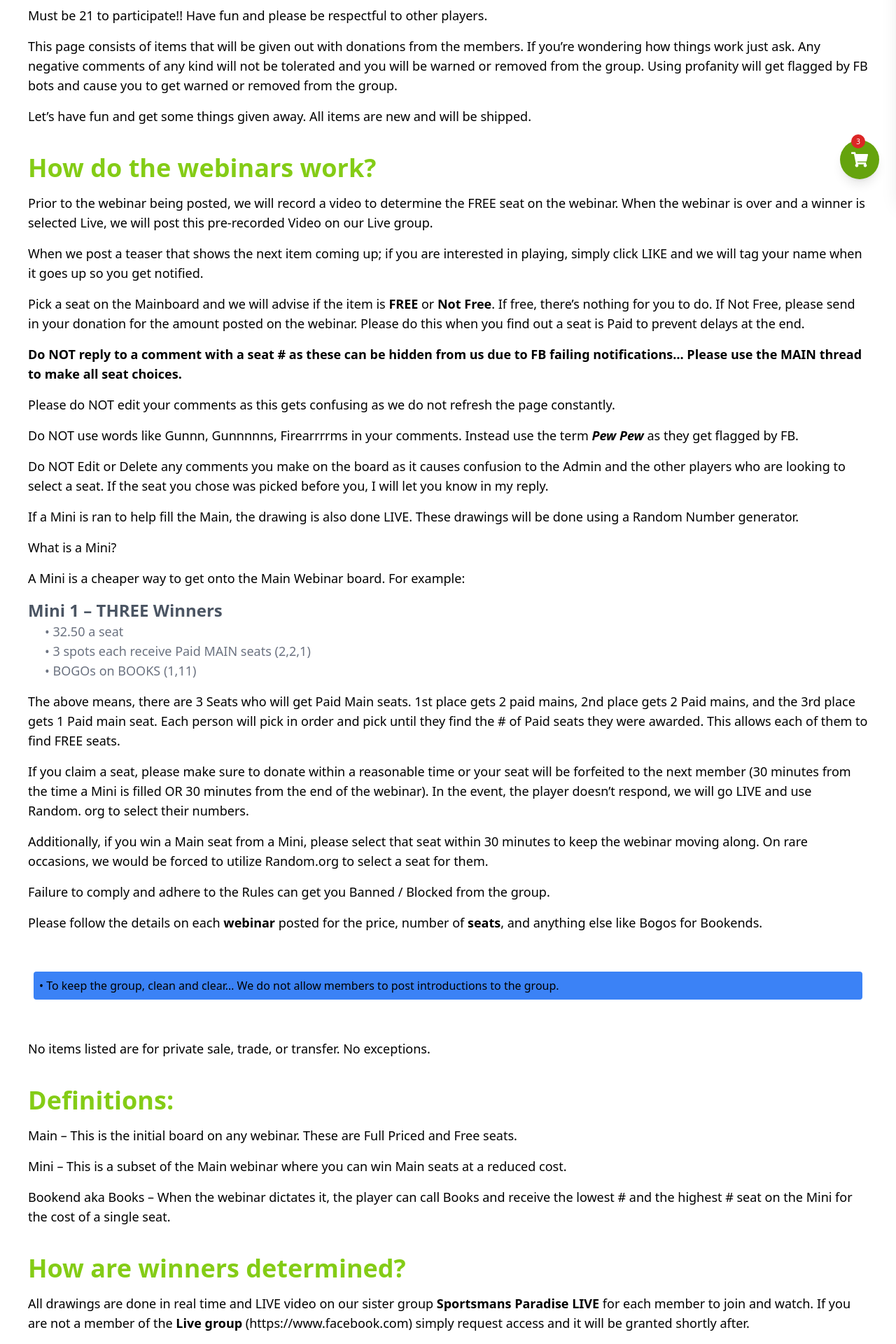
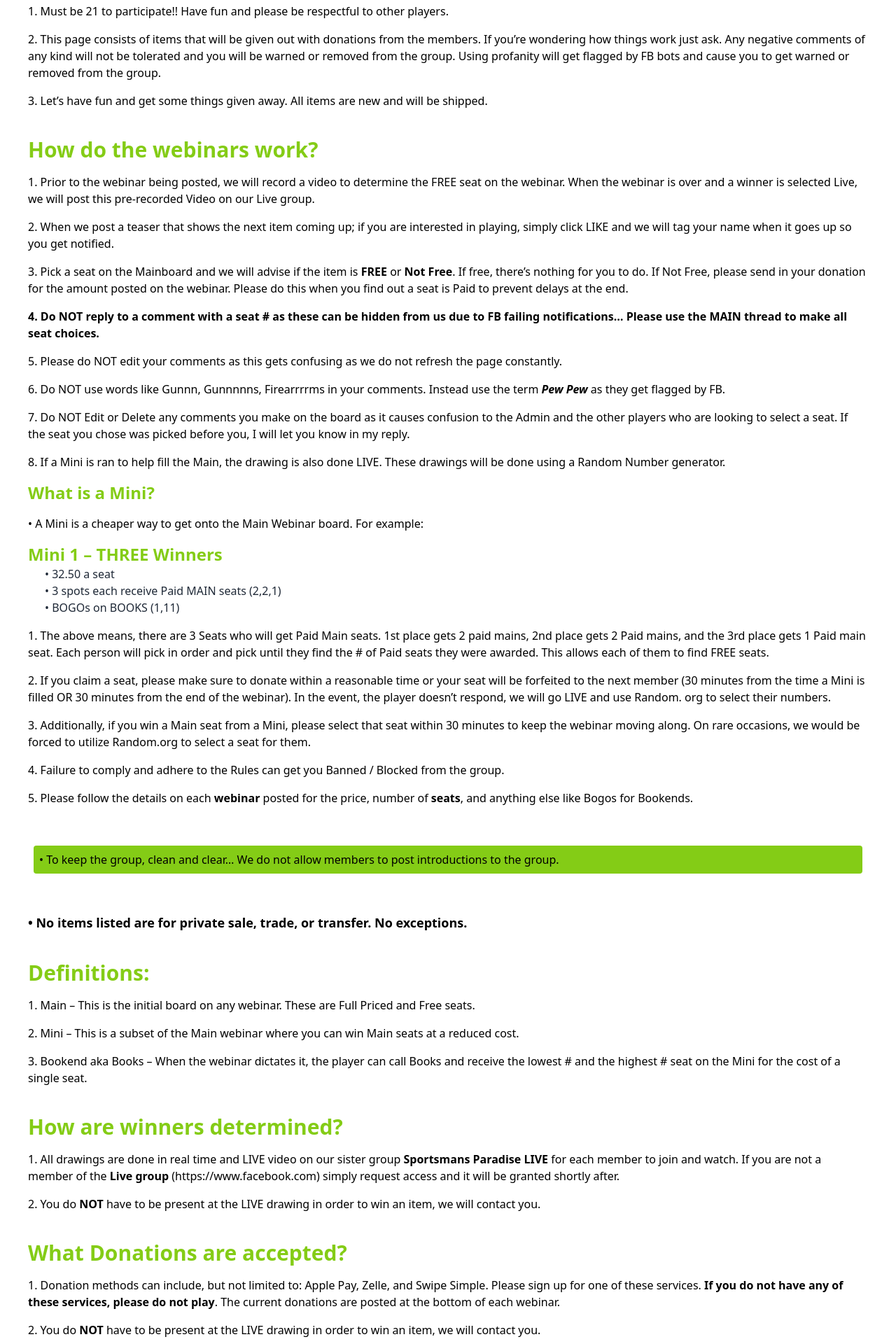
Before and after one commit to 404annas/FireArms-Web-App, a React (Vite) app: page /rules in a window 1280 px wide. Shown: the part 520-2440 px from the top of the page at 70% size. Built offline with nearby package versions, Linux system fonts and the light colour scheme.

Commit message:
Design Changes

```diff
--- a/index.html
+++ b/index.html
@@ -6,7 +6,7 @@
   <link rel="icon" type="image/svg+xml"
     href="https://2ndtononeprecisionfirearms.com/wp-content/uploads/2024/04/2ndtononeprecisionfirearms.webp" />
   <meta name="viewport" content="width=device-width, initial-scale=1.0" />
-  <title>FireArms | TX</title>
+  <title>Precision FireArms</title>
 </head>
 
 <body>
--- a/src/components/Cart/Cart.jsx
+++ b/src/components/Cart/Cart.jsx
@@ -1,116 +1,116 @@
-import React, { useState } from "react";
-import { Link } from "react-router-dom";
-import { FaShoppingCart } from "react-icons/fa";
+// import React, { useState } from "react";
+// import { Link } from "react-router-dom";
+// import { FaShoppingCart } from "react-icons/fa";
 
-const Cart = () => {
-  const [isOpen, setIsOpen] = useState(false);
+// const Cart = () => {
+//   const [isOpen, setIsOpen] = useState(false);
 
-  const cartItems = [
-    {
-      id: 1,
-      name: "Laptop",
-      price: "$999",
-    },
-    {
-      id: 2,
-      name: "Headphones",
-      price: "$199",
-    },
-    {
-      id: 3,
-      name: "Smartphone",
-      price: "$499",
-    },
-  ];
+//   const cartItems = [
+//     {
+//       id: 1,
+//       name: "Laptop",
+//       price: "$999",
+//     },
+//     {
+//       id: 2,
+//       name: "Headphones",
+//       price: "$199",
+//     },
+//     {
+//       id: 3,
+//       name: "Smartphone",
+//       price: "$499",
+//     },
+//   ];
 
-  const cartCount = cartItems.length;
+//   const cartCount = cartItems.length;
 
-  const toggleSidebar = () => {
-    setIsOpen(!isOpen);
-  };
+//   const toggleSidebar = () => {
+//     setIsOpen(!isOpen);
+//   };
 
-  return (
-    <>
-      {isOpen && (
-        <div
-          onClick={toggleSidebar}
-          className="fixed inset-0 bg-black opacity-50 z-40"
-          style={{ cursor: "pointer" }}
-        ></div>
-      )}
+//   return (
+//     <>
+//       {isOpen && (
+//         <div
+//           onClick={toggleSidebar}
+//           className="fixed inset-0 bg-black opacity-50 z-40"
+//           style={{ cursor: "pointer" }}
+//         ></div>
+//       )}
 
-      <div
-        onClick={toggleSidebar}
-        className="fixed bottom-6 right-6 bg-lime-600 text-white p-4 rounded-full shadow-lg cursor-pointer transition-transform transform hover:scale-110 focus:outline-none z-50"
-      >
-        <span className="relative">
-          <FaShoppingCart className="text-2xl" />
-          {cartCount > 0 && (
-            <span
-              className="absolute -top-6 text-xs bg-red-600 text-white rounded-full w-5 h-5 flex items-center justify-center"
-              style={{ fontSize: "10px" }}
-            >
-              {cartCount}
-            </span>
-          )}
-        </span>
-      </div>
+//       <div
+//         onClick={toggleSidebar}
+//         className="fixed bottom-6 right-6 bg-lime-600 text-white p-4 rounded-full shadow-lg cursor-pointer transition-transform transform hover:scale-110 focus:outline-none z-50"
+//       >
+//         <span className="relative">
+//           <FaShoppingCart className="text-2xl" />
+//           {cartCount > 0 && (
+//             <span
+//               className="absolute -top-6 text-xs bg-red-600 text-white rounded-full w-5 h-5 flex items-center justify-center"
+//               style={{ fontSize: "10px" }}
+//             >
+//               {cartCount}
+//             </span>
+//           )}
+//         </span>
+//       </div>
 
-      <div
-        className={`fixed top-0 right-0 h-full bg-white shadow-xl transition-transform duration-500 ease-in-out ${
-          isOpen ? "translate-x-0" : "translate-x-full"
-        }`}
-        style={{
-          width: "280px",
-          zIndex: "999",
-        }}
-      >
-        <div className="p-6 flex flex-col h-full">
-          <h2 className="text-2xl font-semibold text-lime-600 mb-6">
-            Your Cart
-          </h2>
+//       <div
+//         className={`fixed top-0 right-0 h-full bg-white shadow-xl transition-transform duration-500 ease-in-out ${
+//           isOpen ? "translate-x-0" : "translate-x-full"
+//         }`}
+//         style={{
+//           width: "280px",
+//           zIndex: "999",
+//         }}
+//       >
+//         <div className="p-6 flex flex-col h-full">
+//           <h2 className="text-2xl font-semibold text-lime-600 mb-6">
+//             Your Cart
+//           </h2>
 
-          <div className="flex-1 overflow-y-auto">
-            {cartCount === 0 ? (
-              <p className="text-center text-gray-600 mt-12">
-                Your cart is empty
-              </p>
-            ) : (
-              <ul>
-                {cartItems.map((item) => (
-                  <li
-                    key={item.id}
-                    className="flex items-center mb-4 border-b pb-4"
-                  >
-                    <div className="flex sm:flex-row flex-col gap-4 sm:items-center items-start">
-                      <p className="text-lg font-semibold">{item.name}</p>
-                      <p className="text-sm text-gray-500">{item.price}</p>
-                    </div>
-                  </li>
-                ))}
-              </ul>
-            )}
-          </div>
+//           <div className="flex-1 overflow-y-auto">
+//             {cartCount === 0 ? (
+//               <p className="text-center text-gray-600 mt-12">
+//                 Your cart is empty
+//               </p>
+//             ) : (
+//               <ul>
+//                 {cartItems.map((item) => (
+//                   <li
+//                     key={item.id}
+//                     className="flex items-center mb-4 border-b pb-4"
+//                   >
+//                     <div className="flex sm:flex-row flex-col gap-4 sm:items-center items-start">
+//                       <p className="text-lg font-semibold">{item.name}</p>
+//                       <p className="text-sm text-gray-500">{item.price}</p>
+//                     </div>
+//                   </li>
+//                 ))}
+//               </ul>
+//             )}
+//           </div>
 
-          <div className="mt-auto">
-            <Link
-              to="/previous-webinars"
-              className="block w-full py-3 bg-lime-600 text-white text-center rounded-md hover:bg-lime-700 transition duration-300"
-            >
-              Go to Shop
-            </Link>
-          </div>
+//           <div className="mt-auto">
+//             <Link
+//               to="/previous-webinars"
+//               className="block w-full py-3 bg-lime-600 text-white text-center rounded-md hover:bg-lime-700 transition duration-300"
+//             >
+//               Go to Shop
+//             </Link>
+//           </div>
 
-          <button
-            onClick={toggleSidebar}
-            className="absolute top-4 right-4 text-xl text-lime-600 hover:text-lime-800"
-          >
-            &times;
-          </button>
-        </div>
-      </div>
-    </>
-  );
-};
+//           <button
+//             onClick={toggleSidebar}
+//             className="absolute top-4 right-4 text-xl text-lime-600 hover:text-lime-800"
+//           >
+//             &times;
+//           </button>
+//         </div>
+//       </div>
+//     </>
+//   );
+// };
 
-export default Cart;
+// export default Cart;
--- a/src/components/Layout.jsx
+++ b/src/components/Layout.jsx
@@ -3,7 +3,7 @@
 import Navbar from "./Navbar/Navbar";
 import Footer from "./Footer/Footer";
 import BgFooter from "./Big Footer/BgFooter";
-import Cart from "./Cart/Cart"
+// import Cart from "./Cart/Cart";
 
 const Layout = () => {
   return (
@@ -15,7 +15,7 @@
       <BgFooter />
       <Footer />
 
-      <Cart />
+      {/* <Cart /> */}
     </div>
   );
 };
--- a/src/components/Navbar/Navbar.jsx
+++ b/src/components/Navbar/Navbar.jsx
@@ -4,12 +4,12 @@
 
 const navItems = [
   { label: "Home", path: "/" },
-  { label: "Previous Webinars", path: "/previous-webinars" },
-  { label: "Webinars", path: "/webinars" },
+  // { label: "Previous Webinars", path: "/previous-webinars" },
+  // { label: "Webinars", path: "/webinars" },
   { label: "Rules", path: "/rules" },
   { label: "FAQs", path: "/faqs" },
   { label: "Contact", path: "/contact" },
-  { label: "My Account", path: "/account" },
+  { label: "Register", path: "/account" },
   { label: "Login", path: "https://precision-firearm-game.netlify.app" },
 ];
 
--- a/src/pages/Faqs.jsx
+++ b/src/pages/Faqs.jsx
@@ -103,7 +103,7 @@
             </button>
             <div
               className={`transition-all duration-300 px-6 sm:px-8 overflow-hidden ${
-                openIndex === index ? "sm:max-h-48 max-h-fit py-8" : "max-h-0"
+                openIndex === index ? "sm:max-h-fit max-h-fit py-8" : "max-h-0"
               }`}
             >
               <p className="text-gray-700 text-md sm:text-lg mb-4">
--- a/src/pages/ReturnPolicy.jsx
+++ b/src/pages/ReturnPolicy.jsx
@@ -82,20 +82,20 @@
           </p>
 
           <p>
-            If you choose not to use a carrier that offers tracking and do not
+            1. If you choose not to use a carrier that offers tracking and do not
             insure or declare the full value of the product, you will be
             responsible for any loss or damage to the product during shipping.
           </p>
 
           <p>
-            Content on this site may include embedded content (e.g. videos,
+            2. Content on this site may include embedded content (e.g. videos,
             images, articles, etc.). Embedded content from other websites
             behaves in the exact same way as if the visitor has visited the
             other website.
           </p>
 
           <p>
-            These websites may collect data about you, use cookies, embed
+            3. These websites may collect data about you, use cookies, embed
             additional third-party tracking, and monitor your interaction with
             that embedded content, including tracking your interaction if you
             have an account and are logged in to that website.
--- a/src/pages/Rules.jsx
+++ b/src/pages/Rules.jsx
@@ -34,182 +34,183 @@
 
       <div className="px-4 sm:px-10 py-10">
         <div className="flex flex-col gap-4 mb-10">
-          <h1 className="text-lime-500 font-bold text-3xl sm:text-4xl">
+          <h1 className="text-lime-500 font-bold text-2xl sm:text-3xl">
             SPORTSMAN PARADISE RULES
           </h1>
-          <p className="font-normal text-base sm:text-lg">
-            Must be 21 to participate!! Have fun and please be respectful to
+          <p className="font-normal text-sm sm:text-base">
+            1. Must be 21 to participate!! Have fun and please be respectful to
             other players.
           </p>
-          <p className="text-base sm:text-lg">
-            This page consists of items that will be given out with donations
+          <p className="text-sm sm:text-base">
+            2. This page consists of items that will be given out with donations
             from the members. If you’re wondering how things work just ask. Any
             negative comments of any kind will not be tolerated and you will be
             warned or removed from the group. Using profanity will get flagged
             by FB bots and cause you to get warned or removed from the group.
           </p>
-          <p className="text-base sm:text-lg">
-            Let’s have fun and get some things given away. All items are new and
-            will be shipped.
+          <p className="text-sm sm:text-base">
+            3. Let’s have fun and get some things given away. All items are new
+            and will be shipped.
           </p>
         </div>
 
         <div className="flex flex-col gap-4 mb-10">
-          <h1 className="text-lime-500 font-bold text-3xl sm:text-4xl">
+          <h1 className="text-lime-500 font-bold text-2xl sm:text-3xl">
             How do the webinars work?
           </h1>
-          <p className="font-normal text-base sm:text-lg">
-            Prior to the webinar being posted, we will record a video to
+          <p className="font-normal text-sm sm:text-base">
+            1. Prior to the webinar being posted, we will record a video to
             determine the FREE seat on the webinar. When the webinar is over and
             a winner is selected Live, we will post this pre-recorded Video on
             our Live group.
           </p>
-          <p className="text-base sm:text-lg">
-            When we post a teaser that shows the next item coming up; if you are
-            interested in playing, simply click LIKE and we will tag your name
-            when it goes up so you get notified.
+          <p className="text-sm sm:text-base">
+            2. When we post a teaser that shows the next item coming up; if you
+            are interested in playing, simply click LIKE and we will tag your
+            name when it goes up so you get notified.
           </p>
-          <p className="text-base sm:text-lg">
-            Pick a seat on the Mainboard and we will advise if the item is{" "}
+          <p className="text-sm sm:text-base">
+            3. Pick a seat on the Mainboard and we will advise if the item is{" "}
             <b>FREE</b> or <b>Not Free</b>. If free, there’s nothing for you to
             do. If Not Free, please send in your donation for the amount posted
             on the webinar. Please do this when you find out a seat is Paid to
             prevent delays at the end.
           </p>
-          <b className="text-base sm:text-lg">
-            Do NOT reply to a comment with a seat # as these can be hidden from
-            us due to FB failing notifications… Please use the MAIN thread to
-            make all seat choices.
+          <b className="text-sm sm:text-base">
+            4. Do NOT reply to a comment with a seat # as these can be hidden
+            from us due to FB failing notifications… Please use the MAIN thread
+            to make all seat choices.
           </b>
-          <p className="text-base sm:text-lg">
-            Please do NOT edit your comments as this gets confusing as we do not
-            refresh the page constantly.
+          <p className="text-sm sm:text-base">
+            5. Please do NOT edit your comments as this gets confusing as we do
+            not refresh the page constantly.
           </p>
-          <p className="text-base sm:text-lg">
-            Do NOT use words like Gunnn, Gunnnnns, Firearrrrms in your comments.
-            Instead use the term{" "}
+          <p className="text-sm sm:text-base">
+            6. Do NOT use words like Gunnn, Gunnnnns, Firearrrrms in your
+            comments. Instead use the term{" "}
             <b>
               <i>Pew Pew</i>
             </b>{" "}
             as they get flagged by FB.
           </p>
-          <p className="text-base sm:text-lg">
-            Do NOT Edit or Delete any comments you make on the board as it
+          <p className="text-sm sm:text-base">
+            7. Do NOT Edit or Delete any comments you make on the board as it
             causes confusion to the Admin and the other players who are looking
             to select a seat. If the seat you chose was picked before you, I
             will let you know in my reply.
           </p>
-          <p className="text-base sm:text-lg">
-            If a Mini is ran to help fill the Main, the drawing is also done
+          <p className="text-sm sm:text-base">
+            8. If a Mini is ran to help fill the Main, the drawing is also done
             LIVE. These drawings will be done using a Random Number generator.
           </p>
-          <p className="text-base sm:text-lg">What is a Mini?</p>
-          <p className="text-base sm:text-lg">
-            A Mini is a cheaper way to get onto the Main Webinar board. For
+          <p className="text-lime-500 font-semibold text-lg sm:text-2xl">
+            What is a Mini?
+          </p>
+          <p className="text-sm sm:text-base">
+            • A Mini is a cheaper way to get onto the Main Webinar board. For
             example:
           </p>
           <div className="flex flex-col">
-            <h1 className="text-2xl font-semibold text-gray-600">
+            <h1 className="text-lime-500 font-semibold text-2xl">
               Mini 1 – THREE Winners
             </h1>
-            <ul className="text-lg font-medium text-gray-500 pl-6">
+            <ul className="text-md font-medium text-gray-800 pl-6">
               <li>• 32.50 a seat</li>
               <li>• 3 spots each receive Paid MAIN seats (2,2,1)</li>
               <li>• BOGOs on BOOKS (1,11)</li>
             </ul>
           </div>
-          <p className="text-base sm:text-lg">
-            The above means, there are 3 Seats who will get Paid Main seats. 1st
-            place gets 2 paid mains, 2nd place gets 2 Paid mains, and the 3rd
-            place gets 1 Paid main seat. Each person will pick in order and pick
-            until they find the # of Paid seats they were awarded. This allows
-            each of them to find FREE seats.
+          <p className="text-sm sm:text-base">
+            1. The above means, there are 3 Seats who will get Paid Main seats.
+            1st place gets 2 paid mains, 2nd place gets 2 Paid mains, and the
+            3rd place gets 1 Paid main seat. Each person will pick in order and
+            pick until they find the # of Paid seats they were awarded. This
+            allows each of them to find FREE seats.
           </p>
-          <p className="text-base sm:text-lg">
-            If you claim a seat, please make sure to donate within a reasonable
-            time or your seat will be forfeited to the next member (30 minutes
-            from the time a Mini is filled OR 30 minutes from the end of the
-            webinar). In the event, the player doesn’t respond, we will go LIVE
-            and use Random. org to select their numbers.
+          <p className="text-sm sm:text-base">
+            2. If you claim a seat, please make sure to donate within a
+            reasonable time or your seat will be forfeited to the next member
+            (30 minutes from the time a Mini is filled OR 30 minutes from the
+            end of the webinar). In the event, the player doesn’t respond, we
+            will go LIVE and use Random. org to select their numbers.
           </p>
-          <p className="text-base sm:text-lg">
-            Additionally, if you win a Main seat from a Mini, please select that
-            seat within 30 minutes to keep the webinar moving along. On rare
-            occasions, we would be forced to utilize Random.org to select a seat
-            for them.
+          <p className="text-sm sm:text-base">
+            3. Additionally, if you win a Main seat from a Mini, please select
+            that seat within 30 minutes to keep the webinar moving along. On
+            rare occasions, we would be forced to utilize Random.org to select a
+            seat for them.
           </p>
-          <p className="text-base sm:text-lg">
-            Failure to comply and adhere to the Rules can get you Banned /
+          <p className="text-sm sm:text-base">
+            4. Failure to comply and adhere to the Rules can get you Banned /
             Blocked from the group.
           </p>
-          <p className="mb-10 text-base sm:text-lg">
-            Please follow the details on each <b>webinar</b> posted for the
+          <p className="mb-10 text-sm sm:text-base">
+            5. Please follow the details on each <b>webinar</b> posted for the
             price, number of <b>seats</b>, and anything else like Bogos for
             Bookends.
           </p>
-          <p className="bg-blue-500 p-2 rounded mx-2 text-md font-medium mb-10">
+          <p className="bg-lime-500 p-2 rounded mx-2 text-md font-medium mb-10">
             • To keep the group, clean and clear… We do not allow members to
             post introductions to the group.
           </p>
-          <p className="text-base sm:text-lg">
-            No items listed are for private sale, trade, or transfer. No
+          <p className="text-base sm:text-lg font-semibold">
+            • No items listed are for private sale, trade, or transfer. No
             exceptions.
           </p>
         </div>
 
         <div className="flex flex-col gap-4 mb-10">
-          <h1 className="text-lime-500 font-bold text-3xl sm:text-4xl">
+          <h1 className="text-lime-500 font-bold text-2xl sm:text-3xl">
             Definitions:​
           </h1>
-          <p className="text-base sm:text-lg">
-            Main – This is the initial board on any webinar. These are Full
+          <p className="text-sm sm:text-base">
+            1. Main – This is the initial board on any webinar. These are Full
             Priced and Free seats.
           </p>
-          <p className="text-base sm:text-lg">
-            Mini – This is a subset of the Main webinar where you can win Main
-            seats at a reduced cost.
+          <p className="text-sm sm:text-base">
+            2. Mini – This is a subset of the Main webinar where you can win
+            Main seats at a reduced cost.
           </p>
-          <p className="text-base sm:text-lg">
-            Bookend aka Books – When the webinar dictates it, the player can
+          <p className="text-sm sm:text-base">
+            3. Bookend aka Books – When the webinar dictates it, the player can
             call Books and receive the lowest # and the highest # seat on the
             Mini for the cost of a single seat.
           </p>
         </div>
-
         <div className="flex flex-col gap-4 mb-10">
-          <h1 className="text-lime-500 font-bold text-3xl sm:text-4xl">
+          <h1 className="text-lime-500 font-bold text-2xl sm:text-3xl">
             How are winners determined?​​
           </h1>
-          <p className="text-base sm:text-lg">
-            All drawings are done in real time and LIVE video on our sister
+          <p className="text-sm sm:text-base">
+            1. All drawings are done in real time and LIVE video on our sister
             group <b>Sportsmans Paradise LIVE</b> for each member to join and
             watch. If you are not a member of the <b>Live group</b>{" "}
             (https://www.facebook.com) simply request access and it will be
             granted shortly after.
           </p>
-          <p className="text-base sm:text-lg">
-            You do <b>NOT</b> have to be present at the LIVE drawing in order to
-            win an item, we will contact you.
+          <p className="text-sm sm:text-base">
+            2. You do <b>NOT</b> have to be present at the LIVE drawing in order
+            to win an item, we will contact you.
           </p>
         </div>
 
         <div className="flex flex-col gap-4 mb-10">
-          <h1 className="text-lime-500 font-bold text-3xl sm:text-4xl">
+          <h1 className="text-lime-500 font-bold text-2xl sm:text-3xl">
             What Donations are accepted?​​
           </h1>
-          <p className="text-base sm:text-lg">
-            Donation methods can include, but not limited to: Apple Pay, Zelle,
-            and Swipe Simple. Please sign up for one of these services.{" "}
+          <p className="text-sm sm:text-base">
+            1. Donation methods can include, but not limited to: Apple Pay,
+            Zelle, and Swipe Simple. Please sign up for one of these services.{" "}
             <b>If you do not have any of these services, please do not play</b>.
             The current donations are posted at the bottom of each webinar.
           </p>
-          <p className="text-base sm:text-lg">
-            You do <b>NOT</b> have to be present at the LIVE drawing in order to
-            win an item, we will contact you.
+          <p className="text-sm sm:text-base">
+            2. You do <b>NOT</b> have to be present at the LIVE drawing in order
+            to win an item, we will contact you.
           </p>
           <div className="mb-10">
             <p className="text-lg font-medium text-red-500">
-              Donations are not refundable under any circumstances!
+              • Donations are not refundable under any circumstances!
             </p>
           </div>
         </div>
```
Also changed, not shown: src/components/Big Footer/BgFooter.jsx (+6 -6 lines), src/pages/Contact.jsx (+15 -5 lines), src/pages/Home.jsx (+7 -5 lines).
